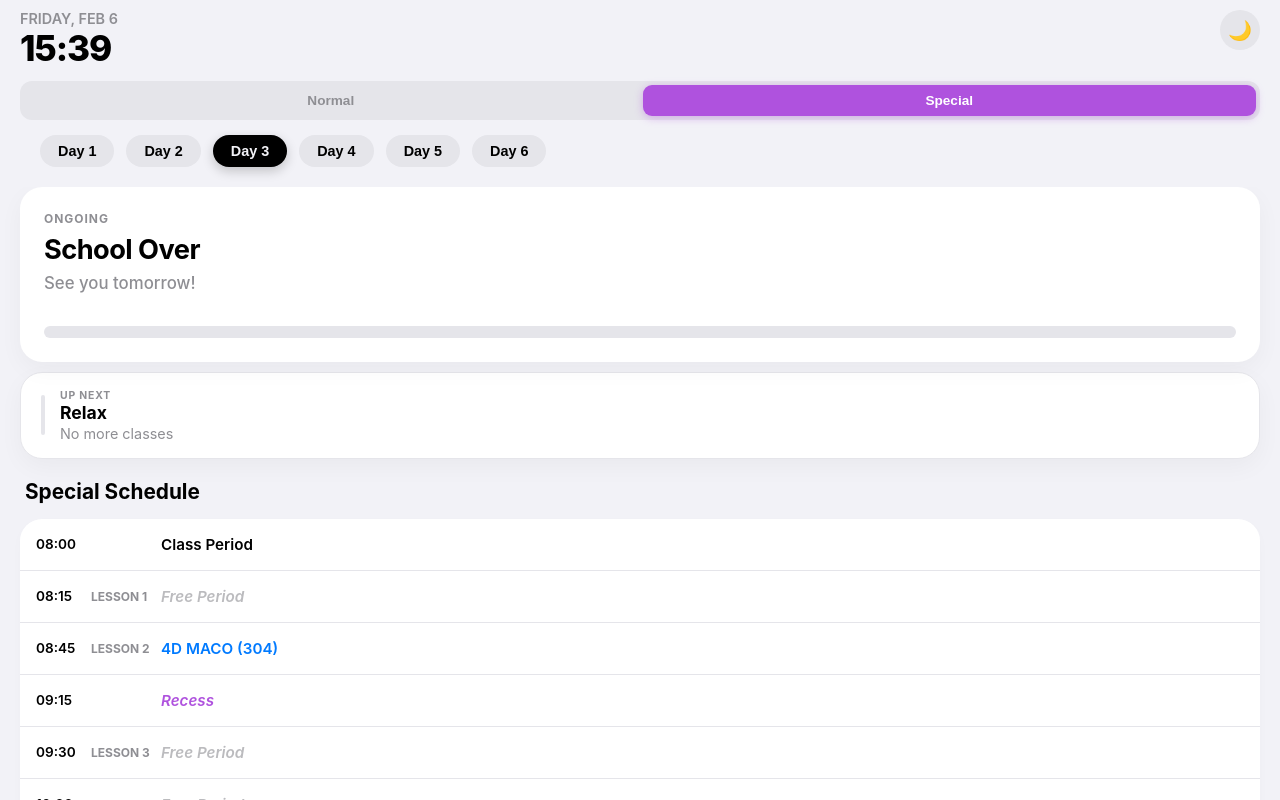
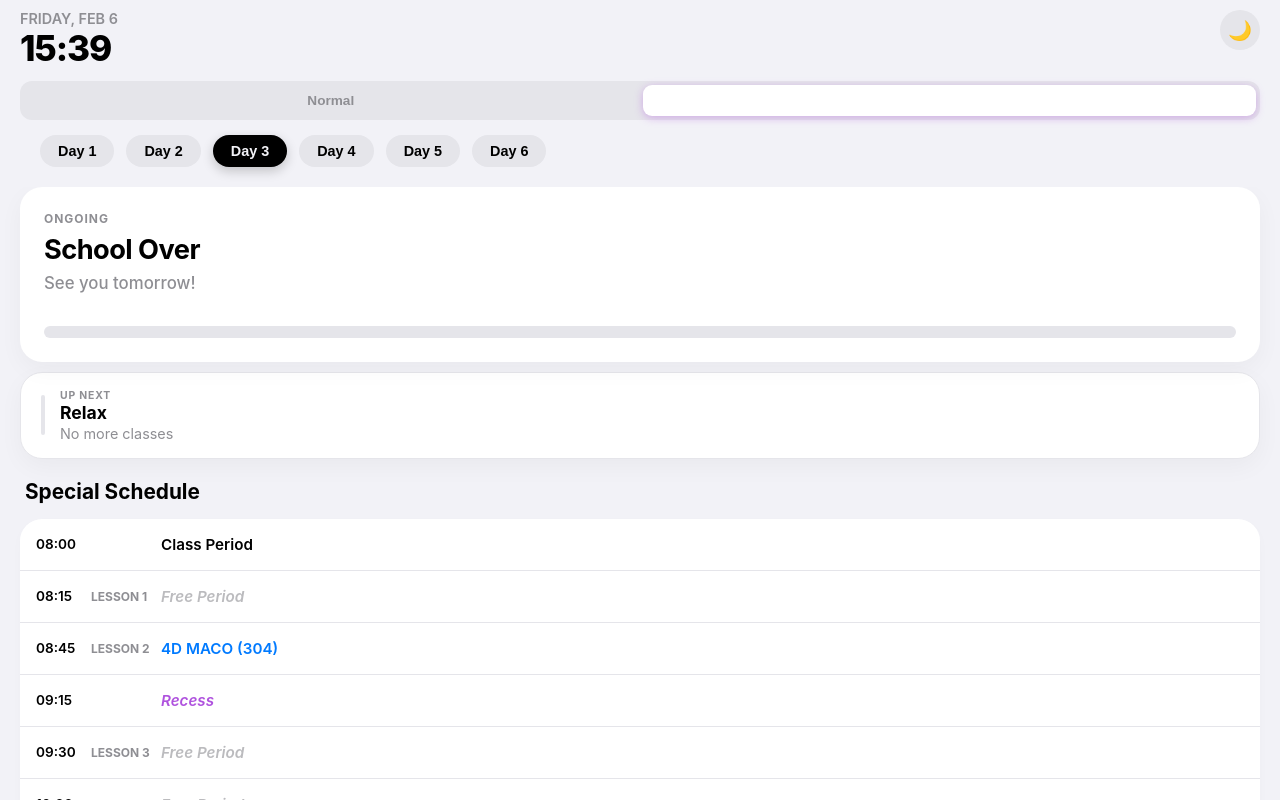
Before and after one commit to leochan3144/timetable3, a plain HTML site: page index.html in a window 1280 px wide. Both pictures are taken after a click on the button "Special". Drawn offline with Linux system fonts and the light colour scheme.

Commit message:
Update index.html

```diff
--- a/index.html
+++ b/index.html
@@ -148,7 +148,7 @@
             box-shadow: 0 2px 8px rgba(0,0,0,0.12);
         }
         .mode-btn.active-special {
-            background: var(--purple);
+            background: var(--card-bg);
             color: white;
             box-shadow: 0 2px 8px rgba(175, 82, 222, 0.4);
         }
@@ -195,7 +195,7 @@
             padding: 0; /* Removed padding from here */
         }
 
-        /* New Wrapper for the pinned "Happening Now" card */
+        /* New Wrapper for the pinned "Ongoing" card */
         .pinned-section {
             padding: 0 20px;
             background: var(--bg-color);
```
